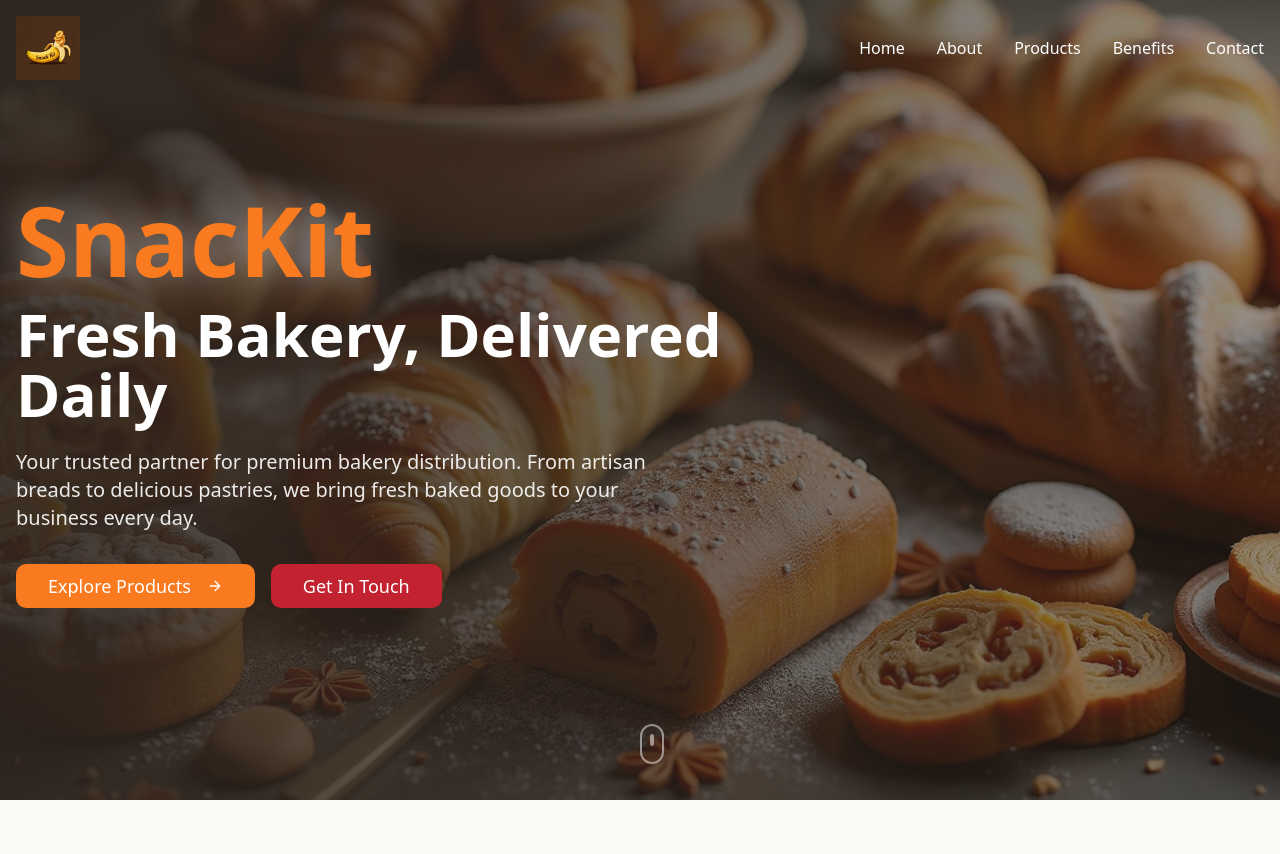
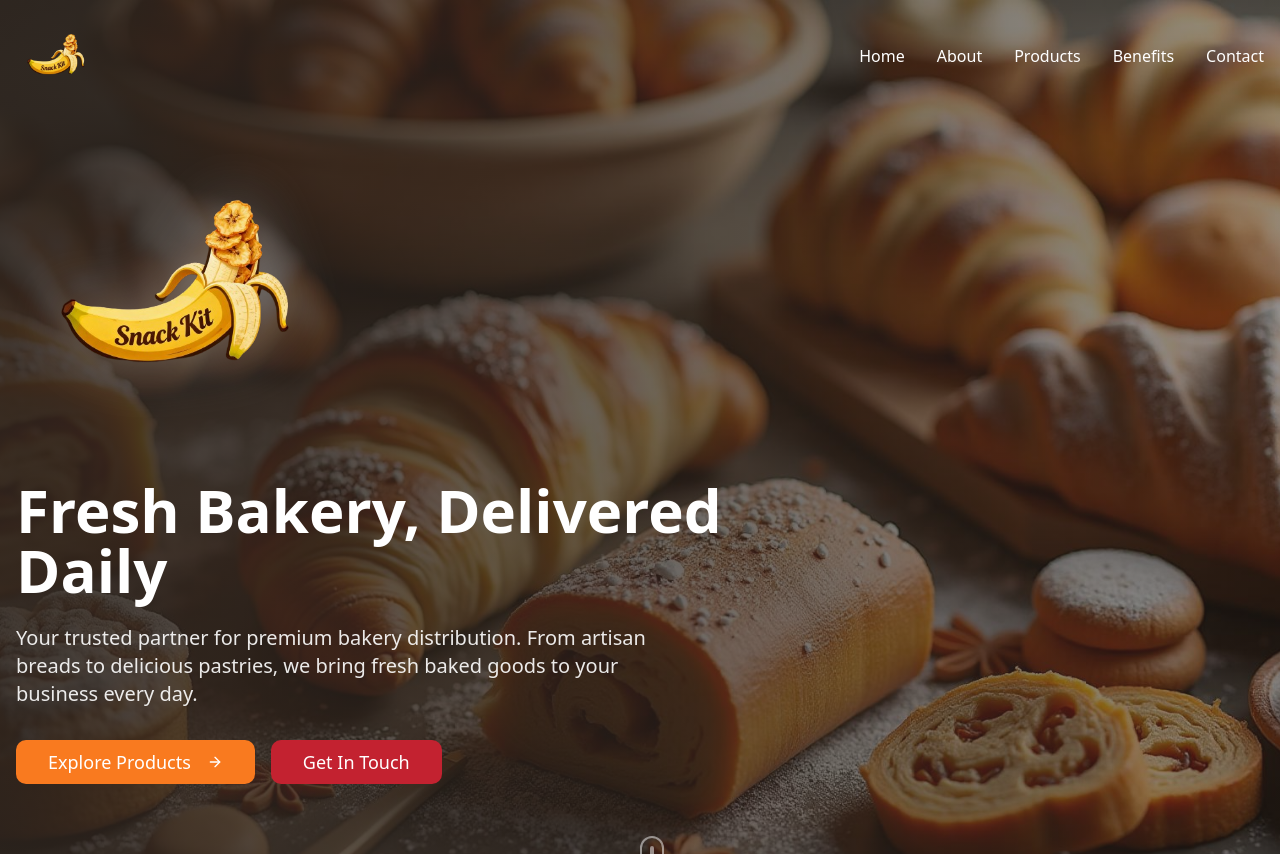
Before and after one commit to Akshayck-dev/snax-spot-web, a React (Vite) app: page / in a window 1280 px wide. Shown: the top 854 px of the page. Built offline with nearby package versions, Linux system fonts and the light colour scheme; the HTML template or start-up script is replaced by a standard one.

Commit message:
Update logo and hero section

```diff
--- a/src/components/Footer.tsx
+++ b/src/components/Footer.tsx
@@ -1,4 +1,4 @@
-import logo from "@/assets/snackit-logo.jpg";
+import logo from "@/assets/snackit-logo.png";
 
 const Footer = () => {
   const currentYear = new Date().getFullYear();
--- a/src/components/Hero.tsx
+++ b/src/components/Hero.tsx
@@ -1,5 +1,6 @@
 import { Button } from "@/components/ui/button";
 import heroImage from "@/assets/hero-bakery.jpg";
+import logo from "@/assets/snackit-logo.png";
 import { ArrowRight } from "lucide-react";
 
 const Hero = () => {
@@ -25,10 +26,12 @@ const Hero = () => {
       {/* Content */}
       <div className="container relative z-10 px-4 py-20 md:py-32">
         <div className="max-w-3xl">
-          <div className="mb-4 animate-strike-in">
-            <h1 className="text-5xl md:text-7xl lg:text-8xl font-bold text-primary mb-2 drop-shadow-[0_0_20px_rgba(255,255,255,0.5)]">
-              SnacKit
-            </h1>
+          <div className="mb-8 animate-scale-in flex justify-center md:justify-start">
+            <img
+              src={logo}
+              alt="SnacKit Logo"
+              className="h-48 md:h-64 lg:h-80 w-auto drop-shadow-[0_0_30px_rgba(255,255,255,0.3)]"
+            />
           </div>
           <h2 className="text-3xl md:text-5xl lg:text-6xl font-bold text-primary-foreground mb-6 leading-tight animate-fade-in">
             Fresh Bakery, Delivered Daily
--- a/src/components/Navigation.tsx
+++ b/src/components/Navigation.tsx
@@ -1,5 +1,5 @@
 import { useState, useEffect } from "react";
-import logo from "@/assets/snackit-logo.jpg";
+import logo from "@/assets/snackit-logo.png";
 import { Menu, X } from "lucide-react";
 import { Button } from "@/components/ui/button";
 
@@ -41,7 +41,7 @@ const Navigation = () => {
             onClick={() => scrollToSection("hero")}
             className="flex items-center gap-2 hover:opacity-80 transition-opacity"
           >
-            <img src={logo} alt="SnacKit Logo" className="h-12 md:h-16 w-auto" />
+            <img src={logo} alt="SnacKit Logo" className="h-16 md:h-20 w-auto" />
           </button>
 
           {/* Desktop Navigation */}
```
Also changed, not shown: src/assets/snackit-logo.png (added).
